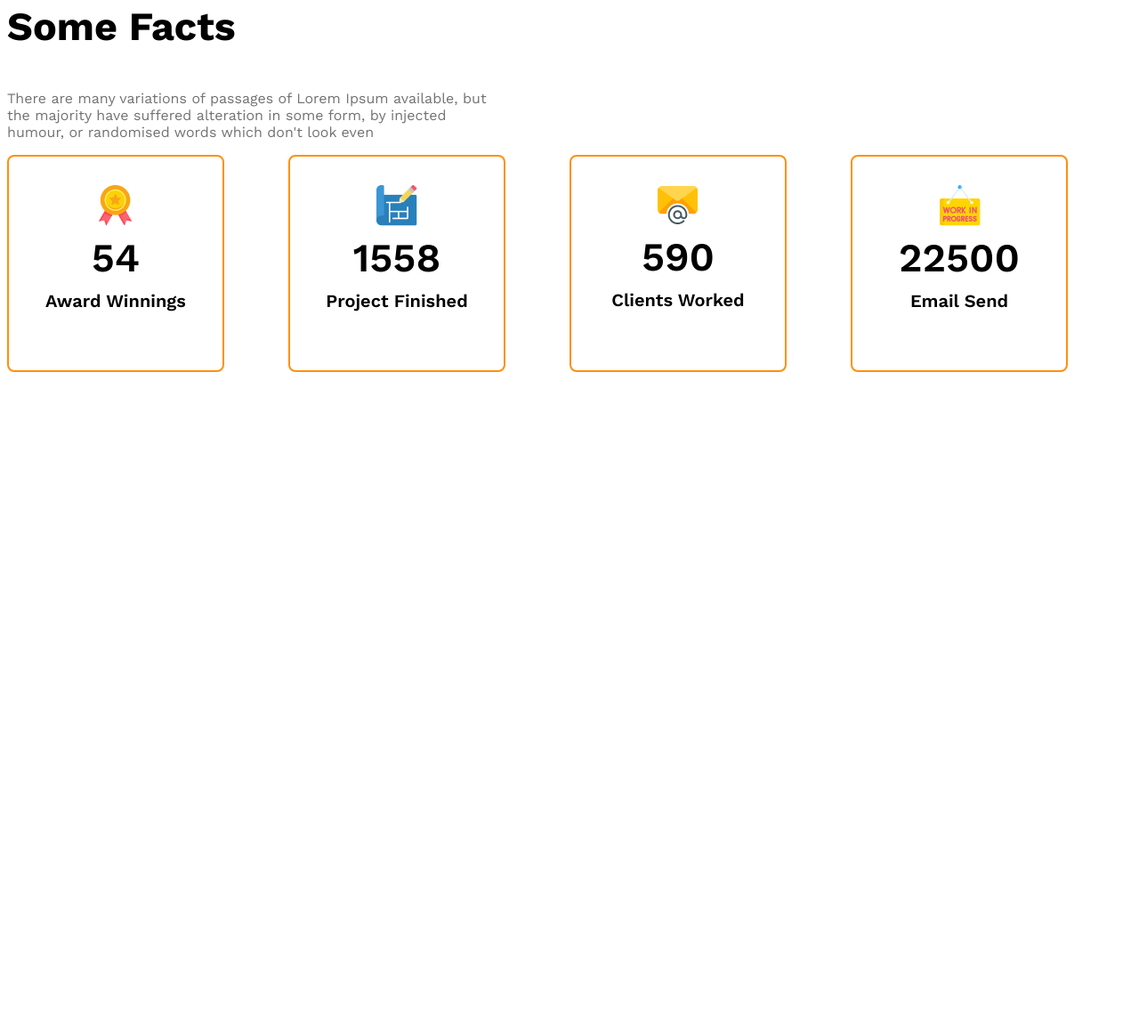
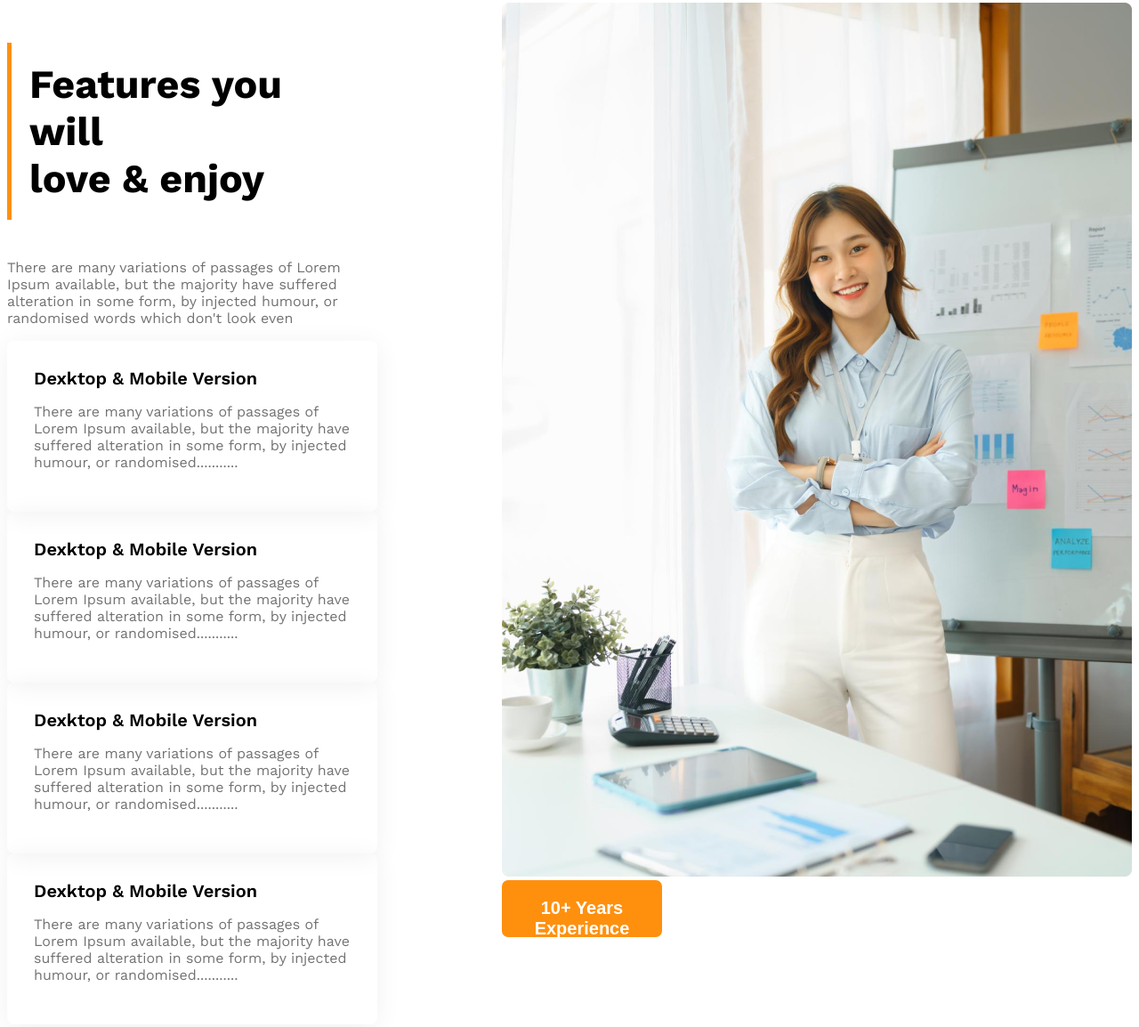
Before and after one commit to RHRumon/G-3-Architect-Landing-page, a plain HTML site: page index.html in a window 1280 px wide. Shown: the part 2140-3294 px from the top of the page at 89% size. Before the commit the page ends 2566 px from the top, so only its background shows below. Drawn offline with nearby package versions, Linux system fonts and the light colour scheme.

Commit message:
feature collection

```diff
--- a/index.css
+++ b/index.css
@@ -153,6 +153,56 @@ main > section{
 .fact-description{
     max-width: 540px;
 }
+/* feature section style */
+.features{
+    gap: 140px;
+}
+
+#feature-section-title{
+    border-left: 5px solid #FF900E;
+    padding: 20px;
+}
+
+.feature-card{
+    padding: 30px;
+    box-shadow: 0 4px 30px 0 rgba(0, 0, 0, 0.06);
+    border-radius: 8px;
+}
+.feature-card .feature-title{
+    font-size: 1.25rem;
+    font-weight: 600;
+    margin-top: 0px;
+    margin-bottom: 0px;
+}
+
+/* sponser styles */
+.sponser-info{
+    max-width: 540px;
+    margin: 50px auto;
+    text-align: center;
+}
+
+.sponser-companies{
+    display: flex;
+    justify-content: space-between;
+}
+
+.sponser-companies img{
+    filter: grayscale(100%);
+}
+
+
+/* making facts responsive */
+
+@media screen and (max-width:576px) {
+    .fact-container,
+    .sponser-companies{
+        display: grid;
+        grid-template-columns: repeat(1,1fr);
+        justify-items: center;
+        gap: 50px;
+    }
+}
 /* Responsive query */
 
 @media screen and (max-width: 576px) {
@@ -178,4 +228,10 @@ main > section{
     .our-features{
         margin: 50px auto;
     }
+    .sponser-companies, .fact-container{
+        grid-template-columns: repeat(2, 1fr);
+        gap: 50px;
+        justify-items: center;
+    }
+
 }
--- a/index.html
+++ b/index.html
@@ -63,7 +63,61 @@
       </section>
 
       <!-- enjoy features -->
-      <section class=""></section>
+      <section class="features display-flex">
+        <div>
+          <h3 id="feature-section-title" class="section-title">
+            Features you will <br />
+            love & enjoy
+          </h3>
+          <p class="text-light-gray">
+            There are many variations of passages of Lorem Ipsum available, but
+            the majority have suffered alteration in some form, by injected
+            humour, or randomised words which don't look even
+          </p>
+
+          <!-- feature card container -->
+          <div class="feature-card">
+            <h4 class="feature-title">Dexktop & Mobile Version</h4>
+            <p class="text-light-gray">
+              There are many variations of passages of Lorem Ipsum available,
+              but the majority have suffered alteration in some form, by
+              injected humour, or randomised...........
+            </p>
+          </div>
+          <div class="feature-card">
+            <h4 class="feature-title">Dexktop & Mobile Version</h4>
+            <p class="text-light-gray">
+              There are many variations of passages of Lorem Ipsum available,
+              but the majority have suffered alteration in some form, by
+              injected humour, or randomised...........
+            </p>
+          </div>
+          <div class="feature-card">
+            <h4 class="feature-title">Dexktop & Mobile Version</h4>
+            <p class="text-light-gray">
+              There are many variations of passages of Lorem Ipsum available,
+              but the majority have suffered alteration in some form, by
+              injected humour, or randomised...........
+            </p>
+          </div>
+          <div class="feature-card">
+            <h4 class="feature-title">Dexktop & Mobile Version</h4>
+            <p class="text-light-gray">
+              There are many variations of passages of Lorem Ipsum available,
+              but the majority have suffered alteration in some form, by
+              injected humour, or randomised...........
+            </p>
+          </div>
+        </div>
+        <div>
+          <img src="images/architect.png" alt="" />
+          <button id="experience-badge" class="btn-primary">
+            <span id="experience-year">10+ Years</span>
+            <br />
+            <span>Experience</span>
+          </button>
+        </div>
+      </section>
 
       <!-- some facts -->
       <section class="some-facts">
@@ -104,6 +158,24 @@
           </div>
         </div>
       </section>
+
+      <!-- sponsers section -->
+      <section class="our-sponsers">
+        <div class="sponser-info">
+          <h3 class="sponser-title">Our Sponspors</h3>
+          <p class="text-light-gray">
+            There are many variations of passages of Lorem Ipsum available, but
+            the majority have suffered alteration.
+          </p>
+        </div>
+        <div class="sponser-companies">
+          <img src="images/sponsors/spotify.png" alt="" />
+          <img src="images/sponsors/amazon.png" alt="" />
+          <img src="images/sponsors/google.png" alt="" />
+          <img src="images/sponsors/telerama.png" alt="" />
+          <img src="images/sponsors/figma.png" alt="" />
+        </div>
+      </section>
     </main>
     <footer></footer>
   </body>
```
